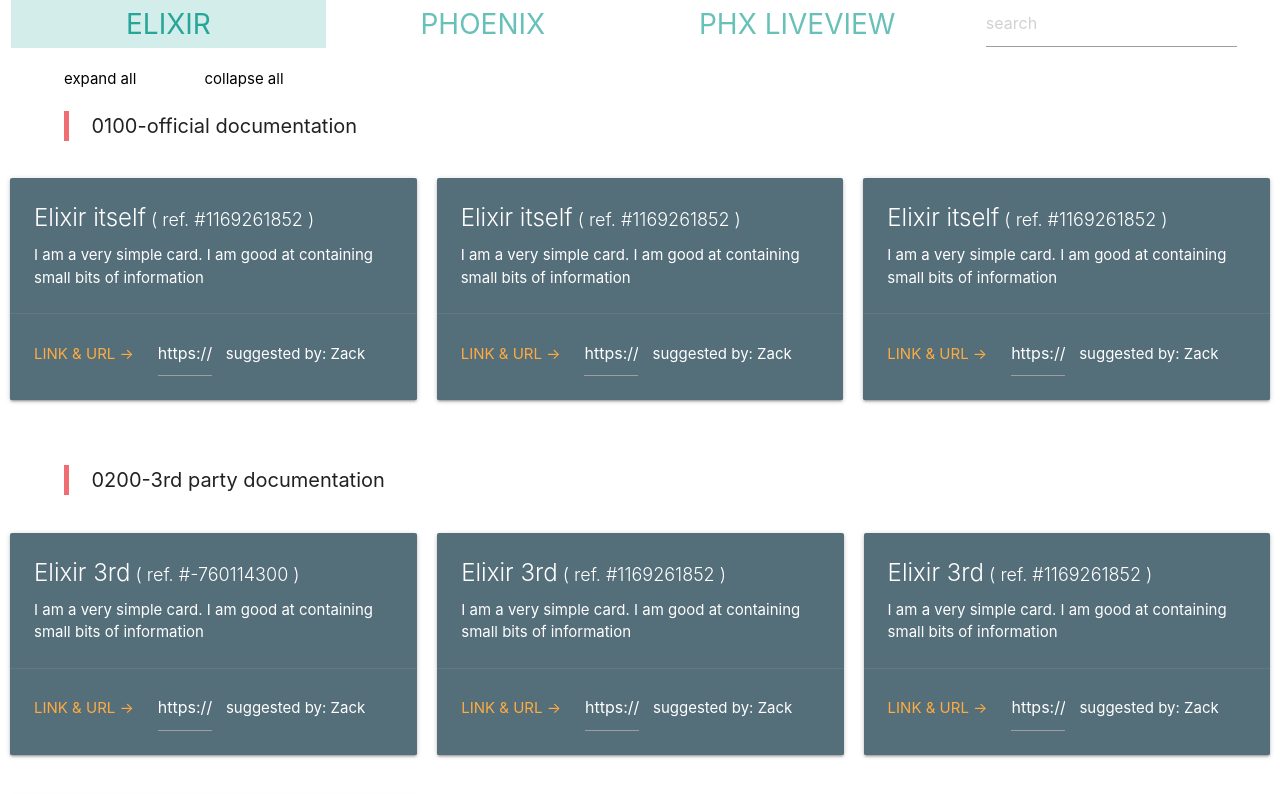
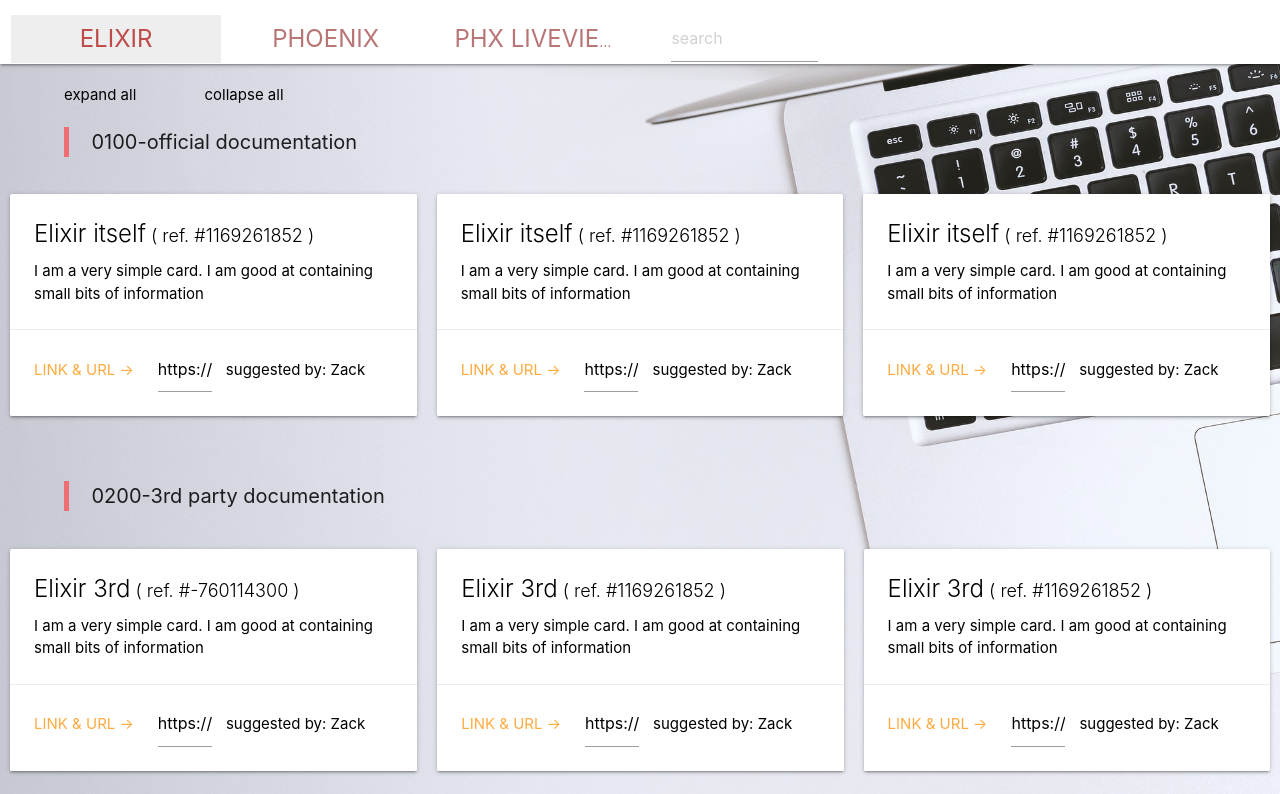
Before and after one commit to aripovula/simpleGuide, a plain HTML site: page index.html in a window 1280 px wide. Shown: the top 794 px of the page. Drawn offline with nearby package versions, Linux system fonts and the light colour scheme.

Commit message:
Changed layout

```diff
--- a/index.css
+++ b/index.css
@@ -6,23 +6,23 @@
   margin: 10px;
 }
 .tabs .tab a {
-  color: rgba(38, 166, 154, 0.7);
+  color: rgb(185, 117, 117);
 }
 .tabs .tab a:hover {
-  color:#26a69a;
+  color:rgb(190, 74, 74);
   cursor: pointer;
 }
 .tabs .tab a:focus.active {
-  color:#26a69a;
-  background-color: rgba(38, 166, 154, 0.2);
+  color:rgb(190, 74, 74);
+  background-color: #eeeeee;
 }
 .tabs .tab a.active {
-  color:#26a69a;
-  background-color: rgba(38, 166, 154, 0.2);
+  color:rgb(190, 74, 74);
+  background-color: #eeeeee;;
 }
 .tabs .indicator {
-  background-color:#26a69a;
-  color:#26a69a;
+  background-color: rgb(190, 74, 74);
+  color:rgb(190, 74, 74);
 }
 .subheader {
   margin-left: 5%;
@@ -41,7 +41,3 @@
   cursor: pointer;
   color: green;
 }
-
-.mystyle {
-  display: none;
-}
--- a/index.html
+++ b/index.html
@@ -8,45 +8,58 @@
     <link href="https://fonts.googleapis.com/icon?family=Material+Icons" rel="stylesheet">
     <link rel="stylesheet" href="https://cdnjs.cloudflare.com/ajax/libs/materialize/1.0.0/css/materialize.min.css">
     <link rel="stylesheet" href="./index.css" />
-    <!-- <script type = "text/javascript" src = "https://code.jquery.com/jquery-2.1.1.min.js"></script>            -->
     <script type = "text/javascript" src="https://code.jquery.com/jquery-3.4.1.min.js"
     integrity="sha256-CSXorXvZcTkaix6Yvo6HppcZGetbYMGWSFlBw8HfCJo=" crossorigin="anonymous"></script>
     <script src = "https://cdnjs.cloudflare.com/ajax/libs/materialize/0.97.3/js/materialize.min.js"></script>
 </head>
 
-<body>
-    <div class = "row">
+<div class="navbar-fixed">
+    <nav>
+        <div class="nav-wrapper white">
+            <div class = "row" style="padding-top: 15px;">
                 <div class = "col s12">
                     <ul class = "tabs">
-             <li class = "tab col s3">
-                 <a class = "active" onclick="renderCards('Elixir')">
-                    <span style="font-size: 28px;">Elixir</span></a></li>
-             <li class = "tab col s3"><a onclick="renderCards('Phoenix')">
-                <span style="font-size: 28px;">Phoenix</span></a></li>
-             <li class = "tab col s3"><a onclick="renderCards('Liveview')">
-                <span style="font-size: 28px;">PHX LiveView</span></a></li>
-             <li class = "tab col s3">
+                        <li class = "tab col s2">
+                            <a id="Elixir" class = "active" onclick="renderCards('Elixir')">
+                            <span style="font-size: 24px;">Elixir</span></a></li>
+                        <li class = "tab col s2"><a id="Phoenix" onclick="renderCards('Phoenix')">
+                            <span style="font-size: 24px;">Phoenix</span></a></li>
+                        <li class = "tab col s2"><a id="Liveview" onclick="renderCards('Liveview')">
+                            <span style="font-size: 24px;">PHX LiveView</span></a></li>
+                        <li class = "tab col s2">
                             <input placeholder="search" type="search"
-                 style="width: 80%;" onkeyup="searchTopics(this.value)">
-              </div>
+                            style="width: 70%;" onkeyup="searchTopics(this.value)">
                         </li>
                     </ul>
                 </div>
             </div>
+        </div>
+    </nav>
+</div>
 
+<body style="background-size: 100%; background-attachment: fixed;" background="./bgimg.jpg">
+
+    <div style="margin-top: 20px;">
         <a onclick="toggleView(true)" class="linkA">expand all</a>
         <a onclick="toggleView(false)" class="linkA">collapse all</a>
+    </div>
 
     <div id="headersAndCards"></div>
 
+    <div style="margin-bottom: 20px;">
+        <a onclick="toggleView(true)" class="linkA">expand all</a>
+        <a onclick="toggleView(false)" class="linkA">collapse all</a>
+    </div>
+
     <script type="text/javascript">
-        var currentField = "Elixir";
+        var currentField;
         var searchTerm;
         var subheaderEls = {};
         window.onload = doOnLoad();
 
         function doOnLoad() {
             topics = getTopics();
+            currentField = "Elixir";
             renderCards("Elixir");
         }
 
@@ -77,19 +90,22 @@
 
         function searchTopics(e){
             searchTerm = e;
-            console.log('e-' + searchTerm);
             renderCards(currentField);
         }
 
         function renderCards(field) {
             var topics = getTopics();
+            currentField = field;
+            document.getElementById("Elixir").className=""
+            document.getElementById("Phoenix").className=""
+            document.getElementById("Liveview").className=""
+            document.getElementById(field).className="active"
             if (searchTerm && searchTerm.length > 0) {
                 topics = topics.filter(i =>
                 i.topic.includes(searchTerm) ||
                 i.title.includes(searchTerm) ||
                 i.comment.includes(searchTerm));
             }
-            currentField = field;
             var subheadersSet = getSubheads(topics);
             document.getElementById("headersAndCards").innerHTML = '';
 
@@ -125,11 +141,11 @@
                 if (topics[i].field == field) {
 
                     var aCardInner1 = document.createElement("div");
-                    aCardInner1.className = "card blue-grey darken-1";
+                    aCardInner1.className = "card white darken-1";
                     aCard.appendChild(aCardInner1);
 
                     var aCardInner2 = document.createElement("div");
-                    aCardInner2.className = "card-content white-text";
+                    aCardInner2.className = "card-content black-text";
                     aCardInner1.appendChild(aCardInner2);
 
                     var title = document.createElement("span");
@@ -162,17 +178,16 @@
                     url.type = "text"
                     url.value = topics[i].glink
                     url.style.width = "15%";
-                    url.style.color = "white";
+                    url.style.color = "black";
                     aCardInner3.appendChild(url);
 
                     var suggested = document.createElement("span");
-                    suggested.style.color = "white";
+                    suggested.style.color = "black";
                     suggested.style.marginLeft = "10px";
                     suggested.innerHTML = " suggested by: " + topics[i].suggestedBy
                     aCardInner3.appendChild(suggested);
                 }
                 subheaderEls[topics[i].topic].appendChild(aCard);
-                // document.getElementById("appsgridd").appendChild(aCard);
             }
         }
 
```
Also changed, not shown: bgimg.jpg (added). Lines whose indentation alone changed are shown as unchanged.
